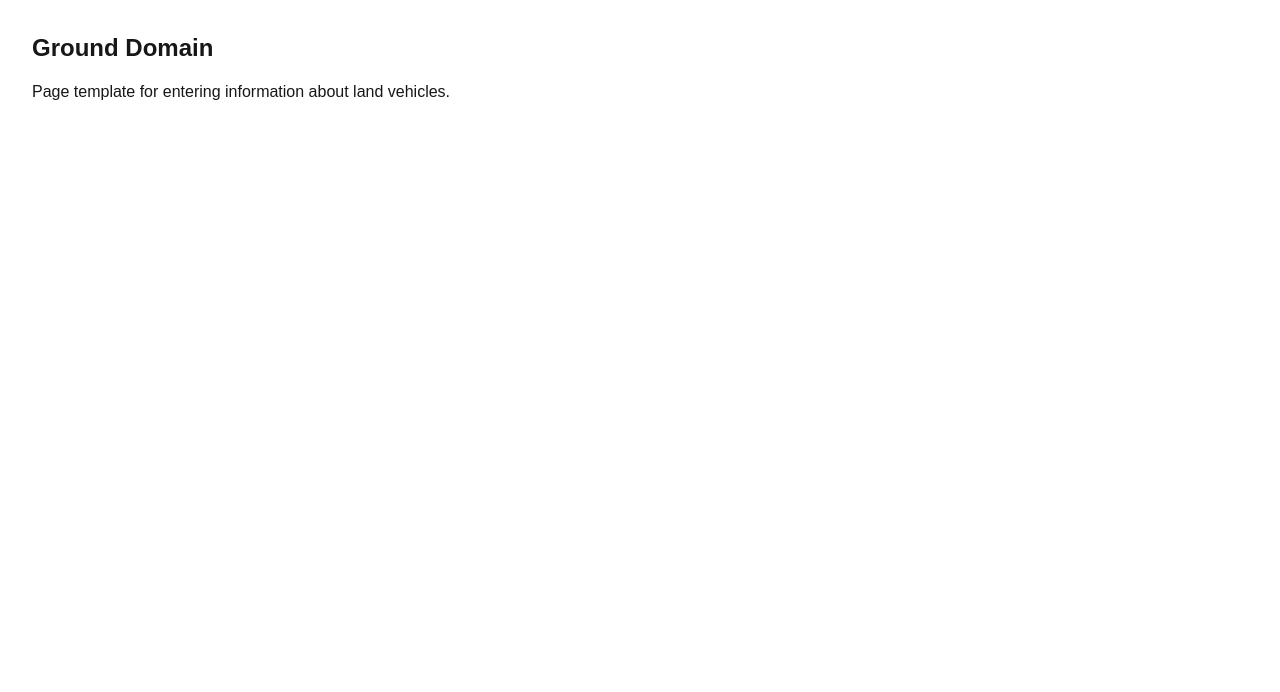
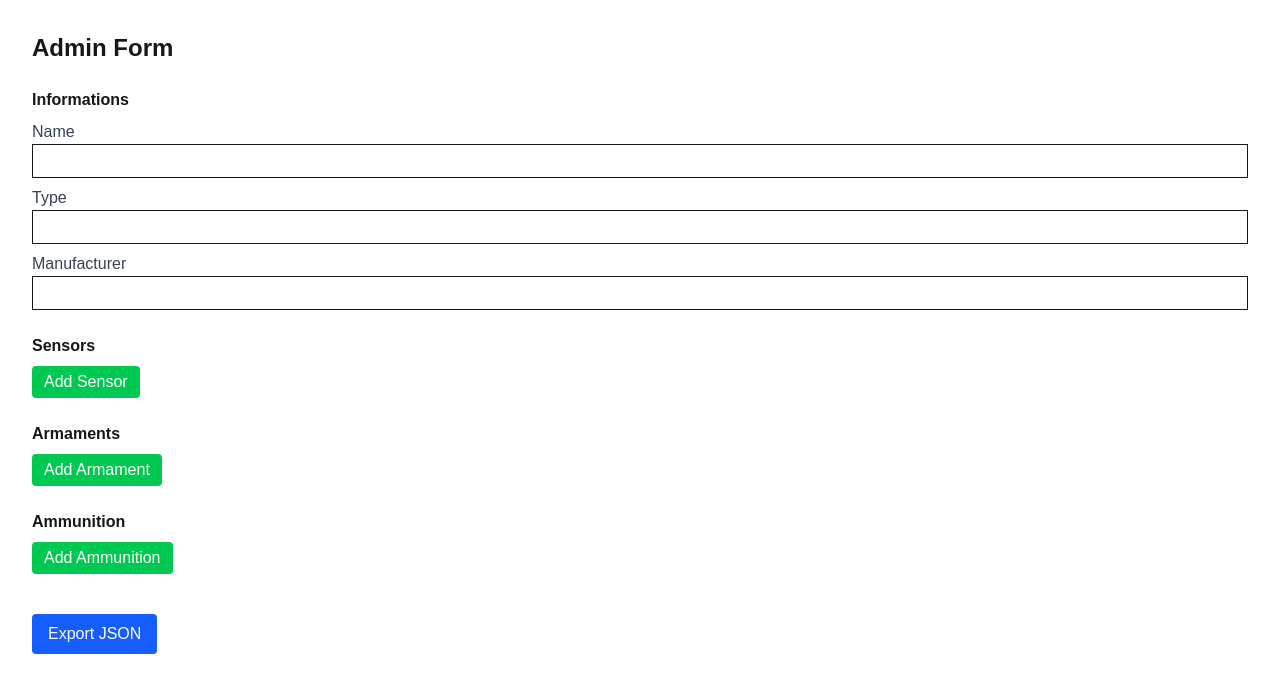
Before and after one commit to SirKalany/Strife-Article-Maker, a Next.js app: page /ground in a window 1280 px wide. Shown: the top 692 px of the page. Built offline with nearby package versions, Linux system fonts and the light colour scheme.

Commit message:
Adding ground info logic

```diff
--- a/src/app/ground/page.tsx
+++ b/src/app/ground/page.tsx
@@ -1,8 +1,195 @@
-export default function GroundPage() {
+"use client";
+
+import React, { useState } from "react";
+
+type InfoField = { label: string; value: string };
+type Sensor = { Name: string; Type: string; Purpose: string };
+type Armament = {
+  Category: string;
+  Name: string;
+  Mount?: string;
+  Ammunition: string;
+  "Vertical Guidance"?: string;
+  "Horizontal Guidance"?: string;
+  Stabilizer?: string;
+};
+type Ammunition = {
+  Name: string;
+  Type: string;
+  Velocity: string;
+  Penetration?: string;
+  Mass: string;
+  "Explosive Mass"?: string;
+  "TNT Equivalent"?: string;
+};
+
+export default function AdminForm() {
+  const [infos, setInfos] = useState<InfoField[]>([
+    { label: "Name", value: "" },
+    { label: "Type", value: "" },
+    { label: "Manufacturer", value: "" },
+  ]);
+
+  const [sensors, setSensors] = useState<Sensor[]>([]);
+  const [armaments, setArmaments] = useState<Armament[]>([]);
+  const [ammunitions, setAmmunitions] = useState<Ammunition[]>([]);
+
+  // === Handlers ===
+  const handleInfoChange = (idx: number, value: string) => {
+    const copy = [...infos];
+    copy[idx].value = value;
+    setInfos(copy);
+  };
+
+  const addSensor = () => setSensors([...sensors, { Name: "", Type: "", Purpose: "" }]);
+  const removeSensor = (idx: number) => setSensors(sensors.filter((_, i) => i !== idx));
+  const updateSensor = (idx: number, field: keyof Sensor, value: string) => {
+    const copy = [...sensors];
+    copy[idx][field] = value;
+    setSensors(copy);
+  };
+
+  const addArmament = () =>
+    setArmaments([...armaments, { Category: "", Name: "", Mount: "", Ammunition: "", Stabilizer: "" }]);
+  const removeArmament = (idx: number) => setArmaments(armaments.filter((_, i) => i !== idx));
+  const updateArmament = (idx: number, field: keyof Armament, value: string) => {
+    const copy = [...armaments];
+    copy[idx][field] = value;
+    setArmaments(copy);
+  };
+
+  const addAmmunition = () => setAmmunitions([...ammunitions, { Name: "", Type: "", Velocity: "", Mass: "" }]);
+  const removeAmmunition = (idx: number) => setAmmunitions(ammunitions.filter((_, i) => i !== idx));
+  const updateAmmunition = (idx: number, field: keyof Ammunition, value: string) => {
+    const copy = [...ammunitions];
+    copy[idx][field] = value;
+    setAmmunitions(copy);
+  };
+
+  const exportJSON = () => {
+    const json = {
+      INFORMATIONS: Object.fromEntries(infos.map((i) => [i.label, i.value])),
+      SENSORS: sensors,
+      ARMAMENT: armaments,
+      "AVAILABLE AMMUNITION": ammunitions,
+    };
+    console.log(JSON.stringify(json, null, 2));
+    alert("Check console for JSON output!");
+  };
+
   return (
-    <main className="p-8">
-      <h1 className="text-2xl font-bold mb-4">Ground Domain</h1>
-      <p>Page template for entering information about land vehicles.</p>
-    </main>
+    <div className="p-8 space-y-6">
+      <h1 className="text-2xl font-bold">Admin Form</h1>
+
+      <section className="space-y-2">
+        <h2 className="font-semibold">Informations</h2>
+        {infos.map((info, idx) => (
+          <div key={idx}>
+            <label className="block text-gray-700">{info.label}</label>
+            <input
+              type="text"
+              value={info.value}
+              onChange={(e) => handleInfoChange(idx, e.target.value)}
+              className="border p-1 w-full"
+            />
+          </div>
+        ))}
+      </section>
+
+      <section className="space-y-2">
+        <h2 className="font-semibold">Sensors</h2>
+        {sensors.map((sensor, idx) => (
+          <div key={idx} className="border p-2 space-y-1 relative">
+            {(["Name", "Type", "Purpose"] as (keyof Sensor)[]).map((field) => (
+              <div key={field}>
+                <label>{field}</label>
+                <input
+                  type="text"
+                  value={sensor[field]}
+                  onChange={(e) => updateSensor(idx, field, e.target.value)}
+                  className="border p-1 w-full"
+                />
+              </div>
+            ))}
+            <button
+              type="button"
+              onClick={() => removeSensor(idx)}
+              className="absolute top-2 right-2 bg-red-500 text-white px-2 py-1 rounded"
+            >
+              Remove
+            </button>
+          </div>
+        ))}
+        <button type="button" onClick={addSensor} className="bg-green-500 text-white px-3 py-1 rounded">
+          Add Sensor
+        </button>
+      </section>
+
+      <section className="space-y-2">
+        <h2 className="font-semibold">Armaments</h2>
+        {armaments.map((arm, idx) => (
+          <div key={idx} className="border p-2 space-y-1 relative">
+            {(["Category", "Name", "Mount", "Ammunition", "Vertical Guidance", "Horizontal Guidance", "Stabilizer"] as (keyof Armament)[]).map(
+              (field) => (
+                <div key={field}>
+                  <label>{field}</label>
+                  <input
+                    type="text"
+                    value={arm[field] || ""}
+                    onChange={(e) => updateArmament(idx, field, e.target.value)}
+                    className="border p-1 w-full"
+                  />
+                </div>
+              )
+            )}
+            <button
+              type="button"
+              onClick={() => removeArmament(idx)}
+              className="absolute top-2 right-2 bg-red-500 text-white px-2 py-1 rounded"
+            >
+              Remove
+            </button>
+          </div>
+        ))}
+        <button type="button" onClick={addArmament} className="bg-green-500 text-white px-3 py-1 rounded">
+          Add Armament
+        </button>
+      </section>
+
+      <section className="space-y-2">
+        <h2 className="font-semibold">Ammunition</h2>
+        {ammunitions.map((ammo, idx) => (
+          <div key={idx} className="border p-2 space-y-1 relative">
+            {(["Name", "Type", "Velocity", "Penetration", "Mass", "Explosive Mass", "TNT Equivalent"] as (keyof Ammunition)[]).map(
+              (field) => (
+                <div key={field}>
+                  <label>{field}</label>
+                  <input
+                    type="text"
+                    value={ammo[field] || ""}
+                    onChange={(e) => updateAmmunition(idx, field, e.target.value)}
+                    className="border p-1 w-full"
+                  />
+                </div>
+              )
+            )}
+            <button
+              type="button"
+              onClick={() => removeAmmunition(idx)}
+              className="absolute top-2 right-2 bg-red-500 text-white px-2 py-1 rounded"
+            >
+              Remove
+            </button>
+          </div>
+        ))}
+        <button type="button" onClick={addAmmunition} className="bg-green-500 text-white px-3 py-1 rounded">
+          Add Ammunition
+        </button>
+      </section>
+
+      <button type="button" onClick={exportJSON} className="bg-blue-600 text-white px-4 py-2 rounded mt-4">
+        Export JSON
+      </button>
+    </div>
   );
 }
```
Also changed, not shown: package.json (+8 -8 lines), 1 other file (tests, documents, lock files or other folders).
